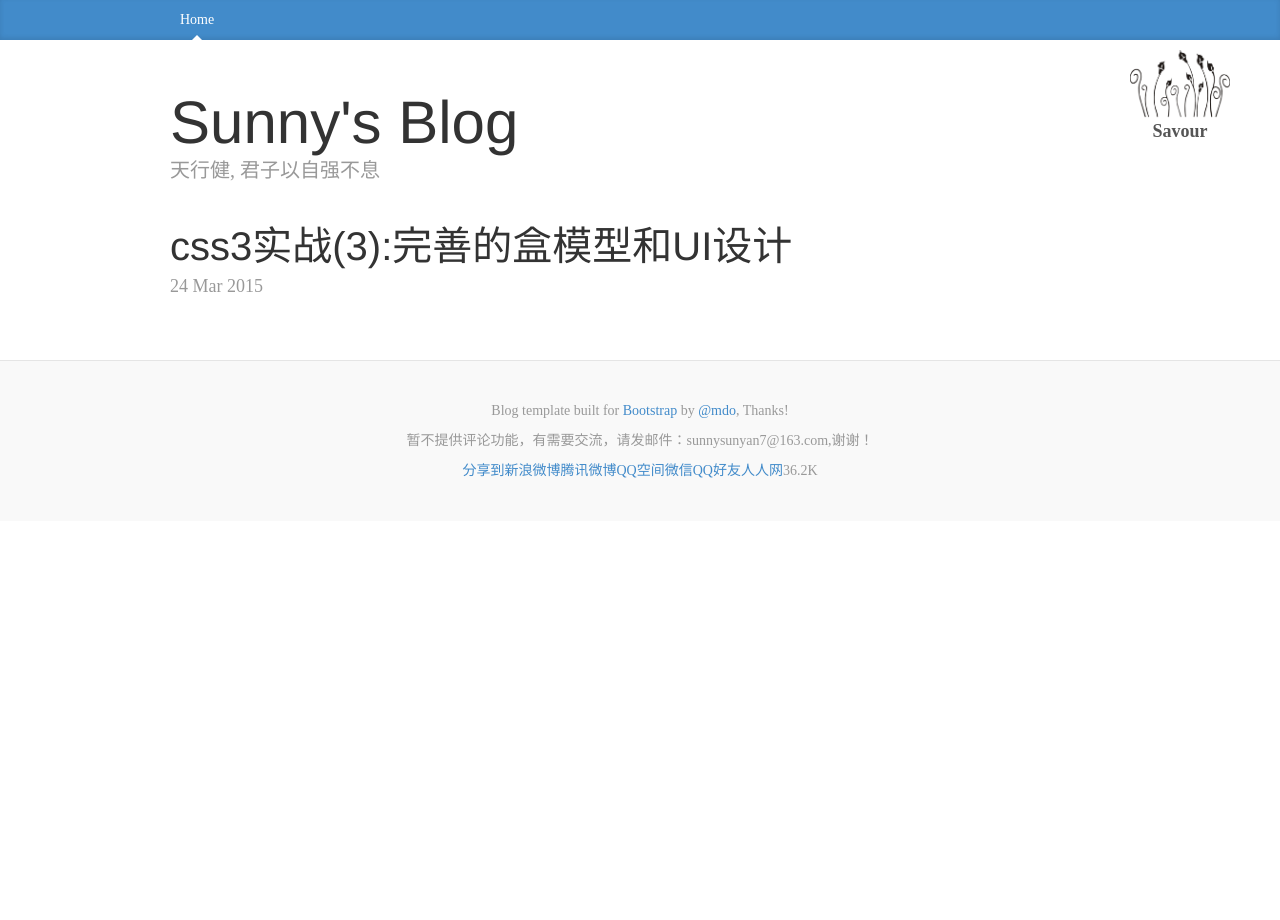
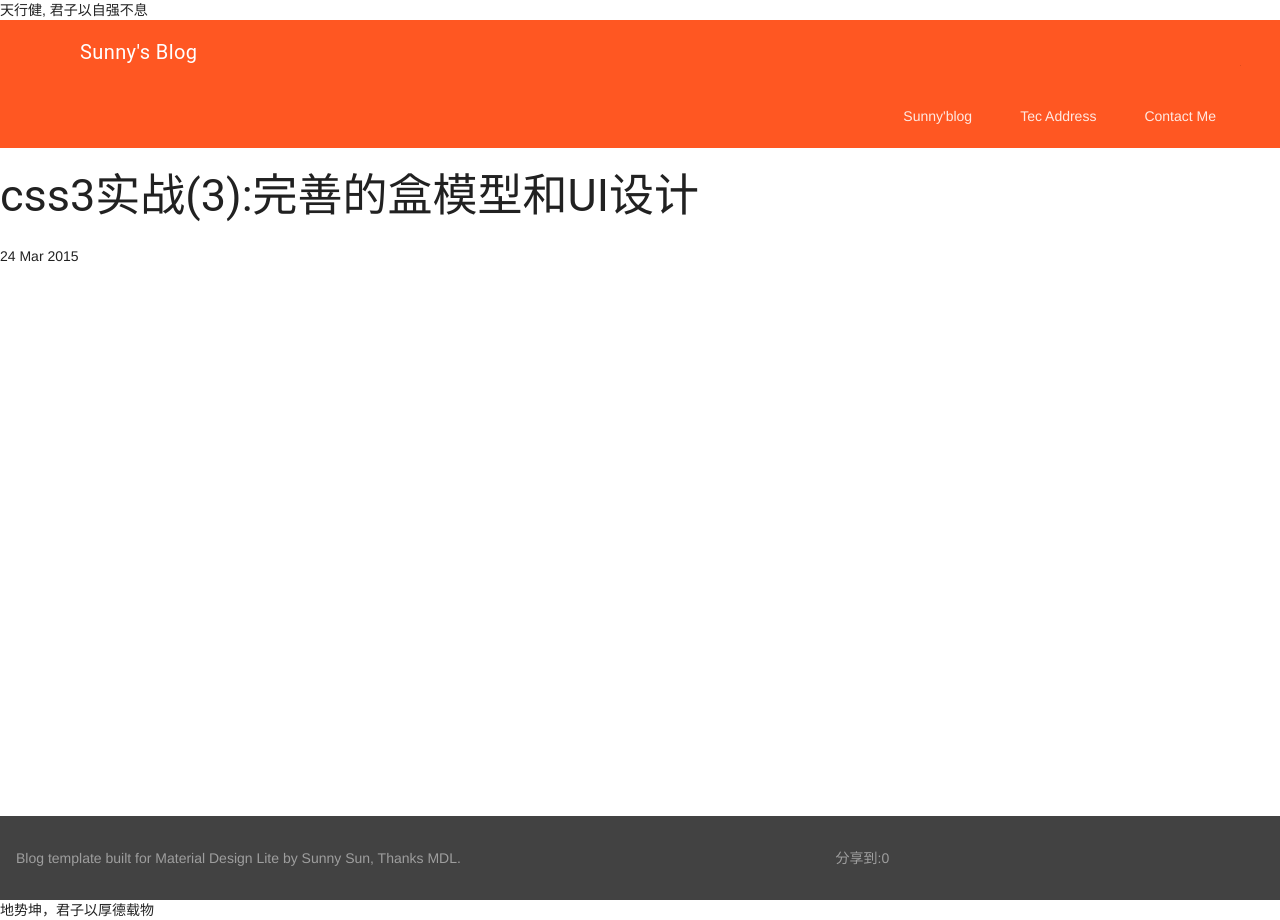
Before and after one commit to 777sunny777/sunnyblog, a Jekyll site: the page built from _posts/h5c3/2015-03-24-17.html, in a window 1280 px wide. Built offline with Jekyll 4.4.1, drawn with Linux system fonts in a browser that asks for light colours; nearby versions of some CDN libraries; library files that are not in the unit come from our copies; Markdown is read by kramdown in place of the engine named in the settings; a script that is not in the unit is left out.

Commit message:
Update default.html

```diff
--- a/_layouts/default.html
+++ b/_layouts/default.html
@@ -1,50 +1,101 @@
 <!DOCTYPE html>
 <html>
 <head>
-<title>{{ page.title }}</title>
     <meta http-equiv="content-type" content="text/html; charset=utf-8" />
     <meta name="author" content="sunny"/>
     <meta name="description" content="My Blog {{ page.title }}"/>
     <meta name="viewport" content="width=device-width, initial-scale=1.0">
-<link rel="stylesheet" type="text/css" href="/sunnyblog/css/bootstrap.min.css">
-<link rel="stylesheet" type="text/css" href="/sunnyblog/css/blog.css">
+    <title>{{ page.title }}</title>
+    <link rel="stylesheet" type="text/css" href="./css/material.deep_orange-orange.min.css">
+    <link rel="stylesheet" type="text/css" href="./css/style.css">
 </head>
 <body>
-    <div id="savour">Savour</div>
-    <div class="blog-masthead">
-      <div class="container">
-        <nav class="blog-nav">
-          <a class="blog-nav-item active" href="http://777sunny777.github.io/sunnyblog/">Home</a>
+  <div class="sky-land">天行健, 君子以自强不息</div>
+  <div class="sprite-svgs hidden">
+    <svg xmlns="http://www.w3.org/2000/svg" xmlns:xlink="http://www.w3.org/1999/xlink">
+        <symbol id="icon-search" viewBox="0 0 32 32">
+          <title>search</title>
+          <path class="path1" d="M31.008 27.231l-7.58-6.447c-0.784-0.705-1.622-1.029-2.299-0.998 1.789-2.096 2.87-4.815 2.87-7.787 0-6.627-5.373-12-12-12s-12 5.373-12 12 5.373 12 12 12c2.972 0 5.691-1.081 7.787-2.87-0.031 0.677 0.293 1.515 0.998 2.299l6.447 7.58c1.104 1.226 2.907 1.33 4.007 0.23s0.997-2.903-0.23-4.007zM12 20c-4.418 0-8-3.582-8-8s3.582-8 8-8 8 3.582 8 8-3.582 8-8 8z"></path>
+        </symbol>
+
+        <symbol id="icon-menu" viewBox="0 0 32 32">
+          <title>menu</title>
+          <path class="path1" d="M2 6h28v6h-28zM2 14h28v6h-28zM2 22h28v6h-28z"></path>
+        </symbol>
+
+        <symbol id="icon-mail4" viewBox="0 0 32 32">
+          <title>mail4</title>
+          <path class="path1" d="M16 0c-8.837 0-16 7.163-16 16s7.163 16 16 16 16-7.163 16-16-7.163-16-16-16zM8 8h16c0.286 0 0.563 0.061 0.817 0.177l-8.817 10.286-8.817-10.287c0.254-0.116 0.531-0.177 0.817-0.177zM6 22v-12c0-0.042 0.002-0.084 0.004-0.125l5.864 6.842-5.8 5.8c-0.045-0.167-0.069-0.34-0.069-0.517zM24 24h-16c-0.177 0-0.35-0.024-0.517-0.069l5.691-5.691 2.826 3.297 2.826-3.297 5.691 5.691c-0.167 0.045-0.34 0.069-0.517 0.069zM26 22c0 0.177-0.024 0.35-0.069 0.517l-5.8-5.8 5.865-6.842c0.003 0.041 0.004 0.083 0.004 0.125v12z"></path>
+        </symbol>
+
+        <symbol id="icon-github" viewBox="0 0 32 32">
+          <title>github</title>
+          <path class="path1" d="M16 0.395c-8.836 0-16 7.163-16 16 0 7.069 4.585 13.067 10.942 15.182 0.8 0.148 1.094-0.347 1.094-0.77 0-0.381-0.015-1.642-0.022-2.979-4.452 0.968-5.391-1.888-5.391-1.888-0.728-1.849-1.776-2.341-1.776-2.341-1.452-0.993 0.11-0.973 0.11-0.973 1.606 0.113 2.452 1.649 2.452 1.649 1.427 2.446 3.743 1.739 4.656 1.33 0.143-1.034 0.558-1.74 1.016-2.14-3.554-0.404-7.29-1.777-7.29-7.907 0-1.747 0.625-3.174 1.649-4.295-0.166-0.403-0.714-2.030 0.155-4.234 0 0 1.344-0.43 4.401 1.64 1.276-0.355 2.645-0.532 4.005-0.539 1.359 0.006 2.729 0.184 4.008 0.539 3.054-2.070 4.395-1.64 4.395-1.64 0.871 2.204 0.323 3.831 0.157 4.234 1.026 1.12 1.647 2.548 1.647 4.295 0 6.145-3.743 7.498-7.306 7.895 0.574 0.497 1.085 1.47 1.085 2.963 0 2.141-0.019 3.864-0.019 4.391 0 0.426 0.288 0.925 1.099 0.768 6.354-2.118 10.933-8.113 10.933-15.18 0-8.837-7.164-16-16-16z"></path>
+        </symbol>
+
+    </svg>
+  </div>
+
+  <div class="demo-layout-waterfall mdl-layout mdl-js-layout">
+    <header class="mdl-layout__header mdl-layout__header--waterfall">
+      <!-- Top row, always visible -->
+      <div class="mdl-layout__header-row">
+        <!-- Title -->
+        <span class="mdl-layout-title">Sunny's Blog</span>
+        <div class="mdl-layout-spacer"></div>
+        <div class="mdl-textfield mdl-js-textfield mdl-textfield--expandable
+                    mdl-textfield--floating-label mdl-textfield--align-right">
+          <label class="mdl-button mdl-js-button mdl-button--icon"
+                 for="waterfall-exp">
+            <svg class="icon icon-search"><use xlink:href="#icon-search"></use></svg>
+          </label>
+          <div class="mdl-textfield__expandable-holder">
+            <input class="mdl-textfield__input" type="text" name="sample"
+                   id="waterfall-exp">
+          </div>
+        </div>
+      </div>
+      <!-- Bottom row, not visible on scroll -->
+      <div class="mdl-layout__header-row">
+        <div class="mdl-layout-spacer"></div>
+        <!-- Navigation -->
+        <nav class="mdl-navigation">
+          <a class="mdl-navigation__link active" href="./index.html">Sunny'blog</a>
+          <a class="mdl-navigation__link" href="./TecAddress.html">Tec Address</a>
+          <a class="mdl-navigation__link" href="./ContactMe.html">Contact Me</a>
         </nav>
       </div>
+    </header>
+    <div class="mdl-layout__drawer">
+      <span class="mdl-layout-title">Title</span>
+      <nav class="mdl-navigation">
+          <a class="mdl-navigation__link" href="./index.html">Sunny'blog</a>
+          <a class="mdl-navigation__link" href="./TecAddress.html">Tec Address</a>
+          <a class="mdl-navigation__link" href="./ContactMe.html">Contact Me</a>
+      </nav>
     </div>
-
-
-    <div class="container">
-
-    <div class="blog-header">
-        <h1 class="blog-title">Sunny's Blog</h1>
-        <p class="lead blog-description">天行健, 君子以自强不息</p>
-    </div>
-
+    <main class="mdl-layout__content">
+      <div class="page-content">
+        <!-- Your content goes here -->
         {{ content }}
 
       </div>
-
-    <div class="blog-footer">
-      <p>Blog template built for <a href="http://getbootstrap.com">Bootstrap</a> by <a href="https://twitter.com/mdo">@mdo</a>, Thanks!</p>
-      <p>暂不提供评论功能，有需要交流，请发邮件：sunnysunyan7@163.com,谢谢！</p>
-      <div class="bshare-custom"><div class="bsPromo bsPromo1"></div><a title="分享到" href="http://www.bShare.cn/" id="bshare-shareto" class="bshare-more">分享到</a><a title="分享到新浪微博" class="bshare-sinaminiblog" href="javascript:void(0);">新浪微博</a><a title="分享到腾讯微博" class="bshare-qqmb" href="javascript:void(0);">腾讯微博</a><a title="分享到QQ空间" class="bshare-qzone">QQ空间</a><a title="分享到微信" class="bshare-weixin" href="javascript:void(0);">微信</a><a title="分享到QQ好友" class="bshare-qqim" href="javascript:void(0);">QQ好友</a><a title="分享到人人网" class="bshare-renren" href="javascript:void(0);">人人网</a><a title="更多平台" class="bshare-more bshare-more-icon more-style-addthis"></a><span class="BSHARE_COUNT bshare-share-count" style="float: none;">36.2K</span></div><script type="text/javascript" charset="utf-8" src="http://static.bshare.cn/b/button.js#style=-1&amp;uuid=&amp;pophcol=2&amp;lang=zh"></script><a class="bshareDiv" onclick="javascript:return false;"></a><script type="text/javascript" charset="utf-8" src="http://static.bshare.cn/b/bshareC0.js"></script>
+    </main>
+    <footer class="mdl-mini-footer">
+      <div class="footerContent">
+        Blog template built for Material Design Lite by Sunny Sun, Thanks MDL.
+      </div>
+      <div class="mdl-mini-footer__middle-section">
+        <div class="bshare-custom icon-medium-plus"><span class="shareTo">分享到:</span><a title="分享到QQ好友" class="bshare-qqim"></a><a title="分享到微信" class="bshare-weixin"></a><a title="分享到新浪微博" class="bshare-sinaminiblog"></a><a title="分享到电子邮件" class="bshare-email"></a><a title="分享到Twitter" class="bshare-twitter"></a><a title="分享到Facebook" class="bshare-facebook"></a><a title="更多平台" class="bshare-more bshare-more-icon more-style-addthis"></a><span class="BSHARE_COUNT bshare-share-count">0</span></div><script type="text/javascript" charset="utf-8" src="http://static.bshare.cn/b/button.js#style=-1&amp;uuid=&amp;pophcol=3&amp;lang=zh"></script><a class="bshareDiv" onclick="javascript:return false;"></a><script type="text/javascript" charset="utf-8" src="http://static.bshare.cn/b/bshareC0.js"></script>
+      </div>
+    </footer>
+    <div class="sky-land">地势坤，君子以厚德载物</div>
   </div>
 
-    <script src="js/jquery-1.10.2.min.js" type="text/javascript"></script>
-    <script src="js/bootstrap.min.js" type="text/javascript"></script>
-    <script src="js/blog.js" type="text/javascript"></script>
-    <script type="text/javascript">
-        var savour = document.getElementById("savour");
-        savour.onclick = function(){
-          window.open("https://github.com/savour/savour");
-        }
-    </script>
+<script src="http://cdn.hcharts.cn/jquery/jquery-1.8.3.min.js"></script>
+<script src="http://cdn.hcharts.cn/highcharts/highcharts.js"></script>
+<script src="http://cdn.hcharts.cn/highcharts/modules/drilldown.js"></script>
+<script src="./js/material.js"></script>
+<script src="./js/main.js"></script>
 </body>
 </html>
```
Lines whose indentation alone changed are shown as unchanged.
